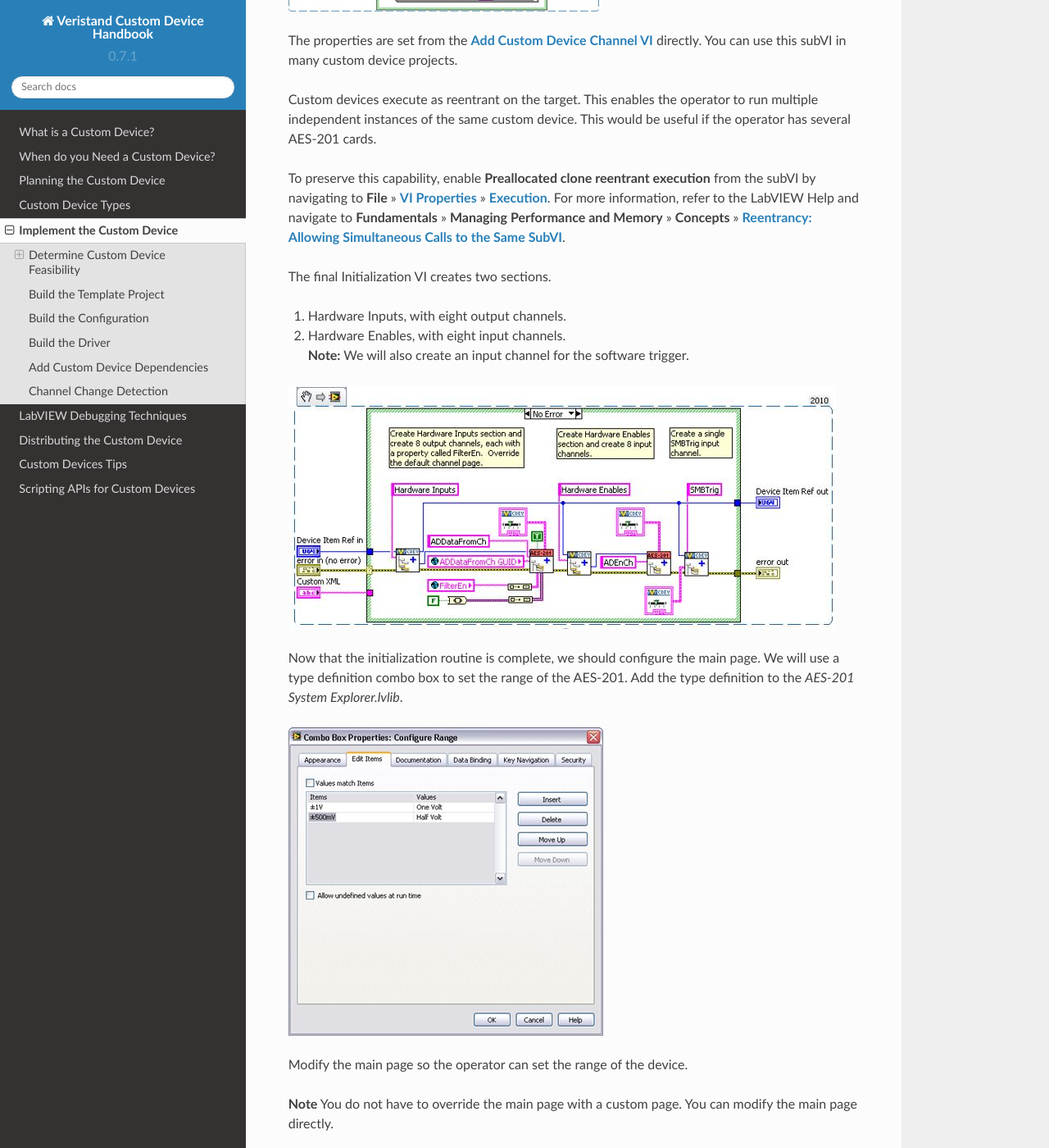
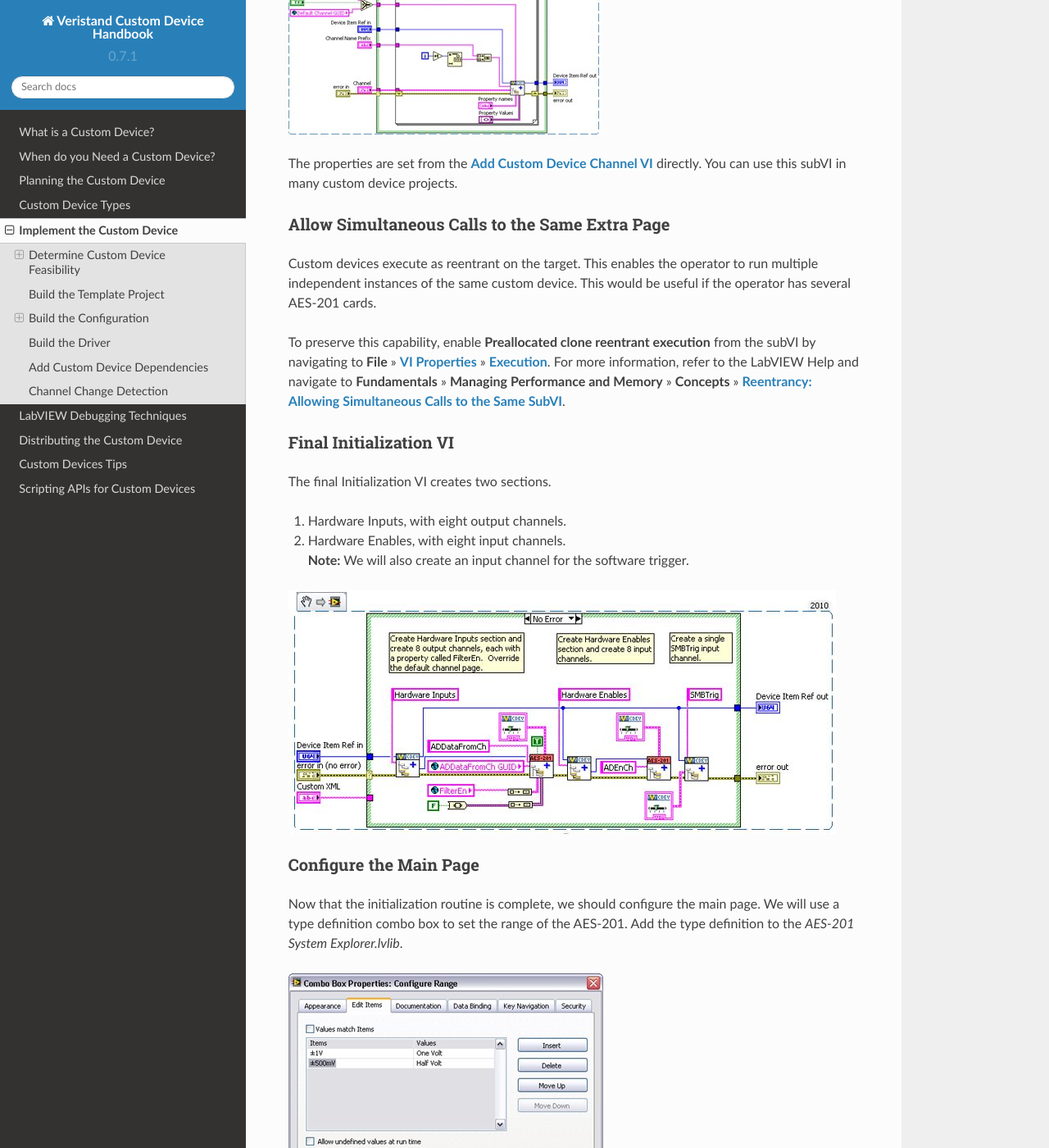
Before and after one commit to ni/niveristand-custom-device-handbook, a Sphinx documentation site: the page built from docs/Implement_the_Custom_Device.md, in a window 1280 px wide and 1400 px high, scrolled down 8806 px. Shown: the whole window at 82% size. Built offline with Sphinx 7.4.7 and the Read the Docs theme 2.0.0, drawn with Linux system fonts in a browser that asks for light colours; pages that are not in the unit, such as notebooks, are missing from menus; some of the changed text lies outside the part shown.

Commit message:
Applying suggestions from code review to 'Implementing' file
Co-authored-by: Paul Huțanu <62251693+phutanu@users.noreply.github.com>

```diff
--- a/docs/Implement_the_Custom_Device.md
+++ b/docs/Implement_the_Custom_Device.md
@@ -46,6 +46,8 @@ The following image displays a configured wizard that will generate a LabVIEW Pr
 
 We will now modify the LabVIEW Project VIs generated by the niveristand-custom-device-wizard.
 
+#### Edit the Initialization VI
+
 We will start by opening the Initialization VI. Locate the VI by navigating to **AES-201 System Explorer.lvlib** » **System Explorer** » **Dynamically Called**. In the initialization VI, we will build-up the default channel list. For more information, refer to [Add Custom Device Channels and Waveforms](https://www.ni.com/documentation/en/veristand/latest/manual/custom-device-add-channel-waveforms/).
 
 ![](images/Add_custom_device_channel.jpg)
@@ -59,6 +61,8 @@ Replace the string constant with a global variable that has the same default val
 **Note:** You should use [global variables](https://zone.ni.com/reference/en-XX/help/371361R-01/lvconcepts/glob_variables/) or [enum type definitions](https://zone.ni.com/reference/en-XX/help/371361R-01/lvhowto/creating_type_defs/) for any constants that will be reused throughout the custom device.
 
 ![](images/Global_variable.JPG)
+
+#### Override the Default Page
 
 We want to override the default channel page to add a control that allows the operator to set the filter. We created an extra page called *ADDataFromCh.vi* for this purpose.
 
@@ -75,6 +79,9 @@ Add the GUID to the global variable and wire the global into the GUID terminal o
 When the operator clicks on **ADDataFromCh<1..8>** in the configuration tree, *ADDataFromCh.vi* runs as a sub panel in System Explorer instead of the default channel page.
 
 From here-on, we will set properties when we create the item rather than using the [Set Item Property VI](https://zone.ni.com/reference/en-XX/help/372846M-01/veristandmerge/vs_set_item_property_vi/) to set them on the item reference.
+
+
+#### Edit the Extra Page
 
 Now that we have linked the channels to the extra page, we will make edits to the extra page, *ADDataFromCh.vi*. In the Initialization frame, we will add code to display the channel information.
 
@@ -118,15 +125,21 @@ If the **Override Default Channel?** terminal of our subVI is true, the VI takes
 
 The properties are set from the **[Add Custom Device Channel VI](https://zone.ni.com/reference/en-XX/help/372846M-01/veristandmerge/vs_add_custom_device_channel_vi/)** directly. You can use this subVI in many custom device projects.
 
+#### Allow Simultaneous Calls to the Same Extra Page
+
 Custom devices execute as reentrant on the target. This enables the operator to run multiple independent instances of the same custom device. This would be useful if the operator has several AES-201 cards.
 
 To preserve this capability, enable **Preallocated clone reentrant execution** from the subVI by navigating to **File** » **[VI Properties](https://zone.ni.com/reference/en-XX/help/371361R-01/lvdialog/vi_properties_dialog_box/)** » **[Execution](https://zone.ni.com/reference/en-XX/help/371361R-01/lvdialog/execution/)**. For more information, refer to the LabVIEW Help and navigate to **Fundamentals** » **Managing Performance and Memory** » **Concepts** » **[Reentrancy: Allowing Simultaneous Calls to the Same SubVI](https://zone.ni.com/reference/en-XX/help/371361R-01/lvconcepts/reentrancy/)**.
+
+#### Final Initialization VI
 
 The final Initialization VI creates two sections.
 1. Hardware Inputs, with eight output channels.
 1. Hardware Enables, with eight input channels.<br> **Note:** We will also create an input channel for the software trigger.
 
 ![](images/Final_Initialization_VI.JPG)
+
+#### Configure the Main Page
 
 Now that the initialization routine is complete, we should configure the main page. We will use a type definition combo box to set the range of the AES-201. Add the type definition to the *AES-201 System Explorer.lvlib*.
 
@@ -155,6 +168,9 @@ Add to the event case to set the resource number property.
 Read the device’s resource name and range into the corresponding controls in the initialization frame similarly to the extra channel page’s filter property.
 
 ![](images/Read_the_device_resource_name.JPG)
+
+
+#### Build the Final Configuration
 
 Build the custom device and inspect the hierarchy, sections, channels, main page, and extra pages.
 
```
